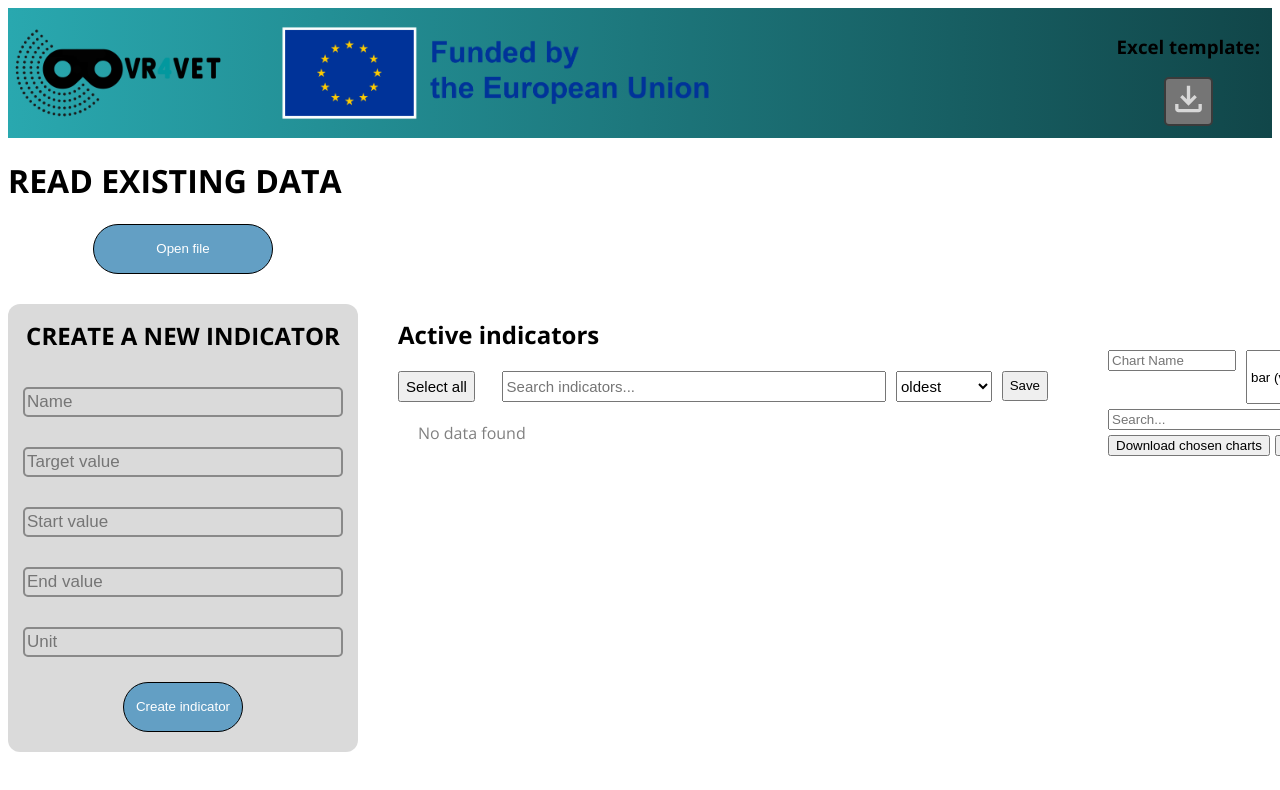
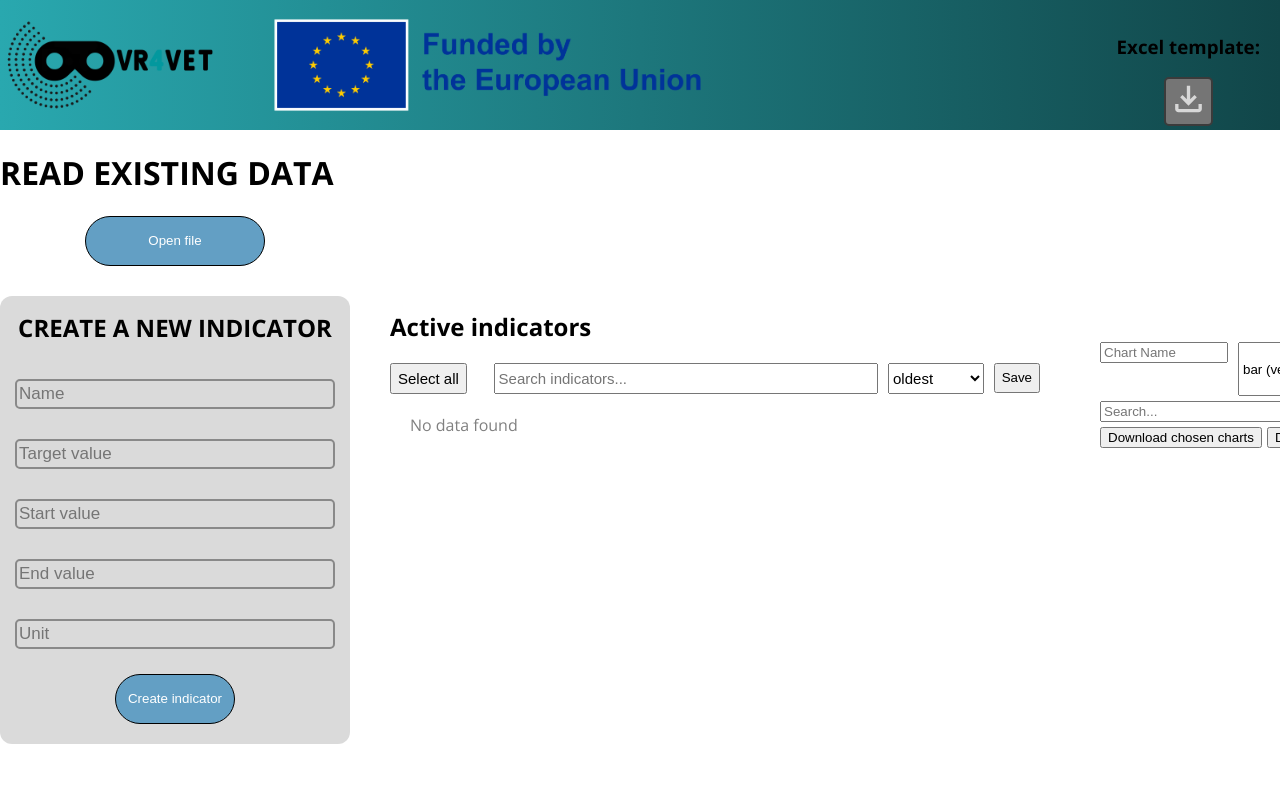
Before and after one commit to Dulme8556/digipalvelut-projekti, a SvelteKit app in the folder digipalvelut-projekti/: page / in a window 1280 px wide. Shown: the top 790 px of the page. Built offline with nearby package versions, Linux system fonts and the light colour scheme.

Commit message:
body margin removed

```diff
--- a/digipalvelut-projekti/src/components/global-styles.svelte
+++ b/digipalvelut-projekti/src/components/global-styles.svelte
@@ -3,7 +3,12 @@
         font-family: "OpenSans";
         src: url("../font/Open_Sans/OpenSans-VariableFont.ttf")
     }
+
     :global(:root) {
         font-family: 'OpenSans';
     }
+
+    :global(body) {
+        margin: 0;
+    }
 </style>
```
